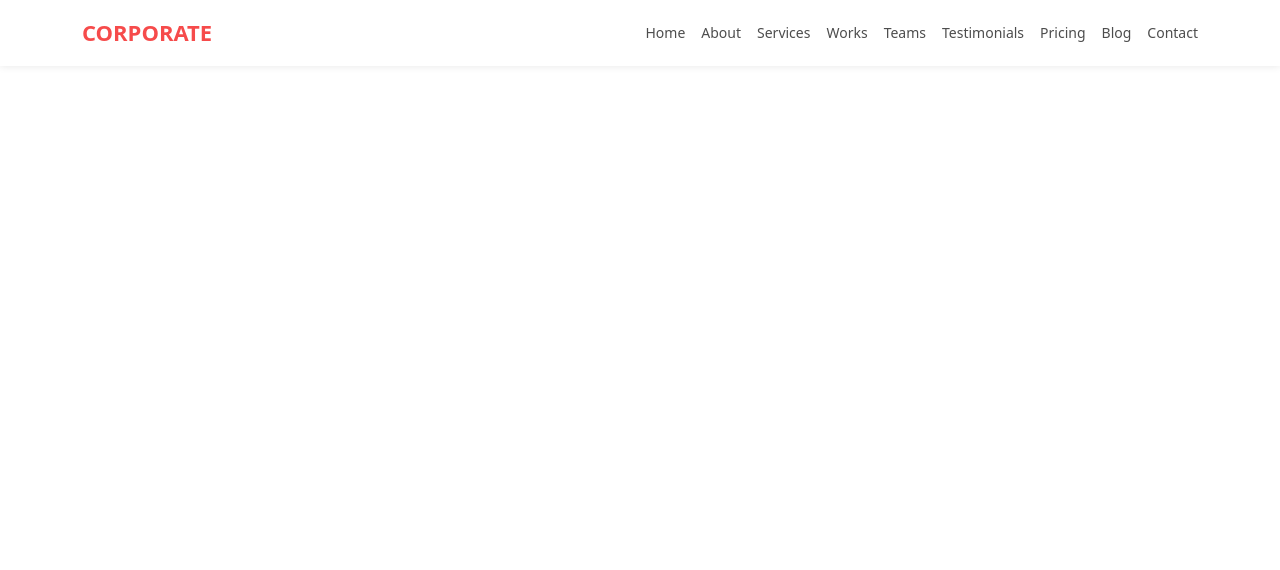
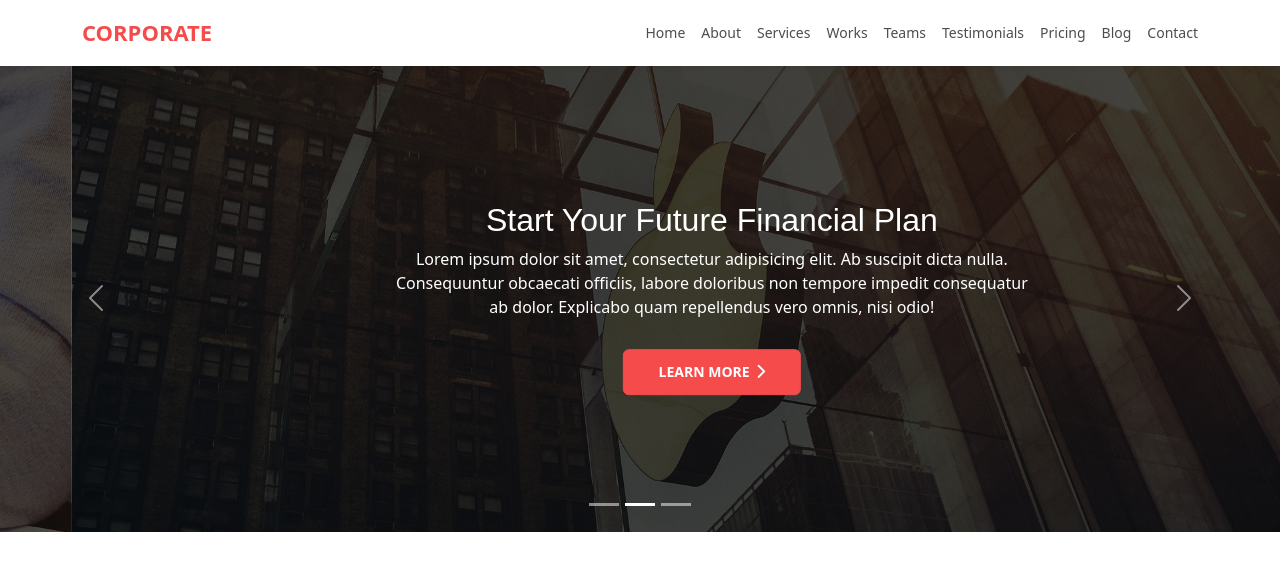
Before and after one commit to remus00/Corporate-App, a React (Create React App) app: page / in a window 1280 px wide. Shown: the top 570 px of the page. Built offline with nearby package versions, Linux system fonts and the light colour scheme.

Commit message:
Create a carousel component in the hero section

```diff
--- a/src/App.js
+++ b/src/App.js
@@ -1,6 +1,7 @@
 import "./App.css";
 import "bootstrap/dist/css/bootstrap.min.css";
 import AppHeader from "./components/header";
+import AppHero from "./components/hero";
 
 function App() {
     return (
@@ -8,6 +9,9 @@
             <header id="header">
                 <AppHeader />
             </header>
+            <main>
+                <AppHero />
+            </main>
         </div>
     );
 }
--- /dev/null
+++ b/src/components/hero.jsx
@@ -0,0 +1,59 @@
+import React from "react";
+import Carousel from "react-bootstrap/Carousel";
+
+var heroData = [
+    {
+        id: 1,
+        image: require("../assets/images/img-hero1.jpg"),
+        title: "The perfect design for your website",
+        description:
+            "Lorem ipsum dolor sit amet, consectetur adipisicing elit. Ab suscipit dicta nulla. Consequuntur obcaecati officiis, labore doloribus non tempore impedit consequatur ab dolor. Explicabo quam repellendus vero omnis, nisi odio!",
+        link: "https://www.google.com",
+    },
+    {
+        id: 2,
+        image: require("../assets/images/img-hero2.jpg"),
+        title: "Start Your Future Financial Plan",
+        description:
+            "Lorem ipsum dolor sit amet, consectetur adipisicing elit. Ab suscipit dicta nulla. Consequuntur obcaecati officiis, labore doloribus non tempore impedit consequatur ab dolor. Explicabo quam repellendus vero omnis, nisi odio!",
+        link: "https://www.facebook.com",
+    },
+    {
+        id: 3,
+        image: require("../assets/images/img-hero3.jpg"),
+        title: "Enjoy the Difference",
+        description:
+            "Lorem ipsum dolor sit amet, consectetur adipisicing elit. Ab suscipit dicta nulla. Consequuntur obcaecati officiis, labore doloribus non tempore impedit consequatur ab dolor. Explicabo quam repellendus vero omnis, nisi odio!",
+        link: "https://www.twitter.com",
+    },
+];
+
+const AppHero = () => {
+    return (
+        <section id="home" className="hero-block">
+            <Carousel>
+                {heroData.map((hero) => {
+                    return (
+                        <Carousel.Item key={hero.id}>
+                            <img
+                                className="d-block w-100"
+                                src={hero.image}
+                                alt={"Slide" + hero.id}
+                            />
+                            <Carousel.Caption>
+                                <h2>{hero.title}</h2>
+                                <p>{hero.description}</p>
+                                <a href={hero.link} className="btn btn-primary">
+                                    Learn More
+                                    <i className="fas fa-chevron-right"></i>
+                                </a>
+                            </Carousel.Caption>
+                        </Carousel.Item>
+                    );
+                })}
+            </Carousel>
+        </section>
+    );
+};
+
+export default AppHero;
```
